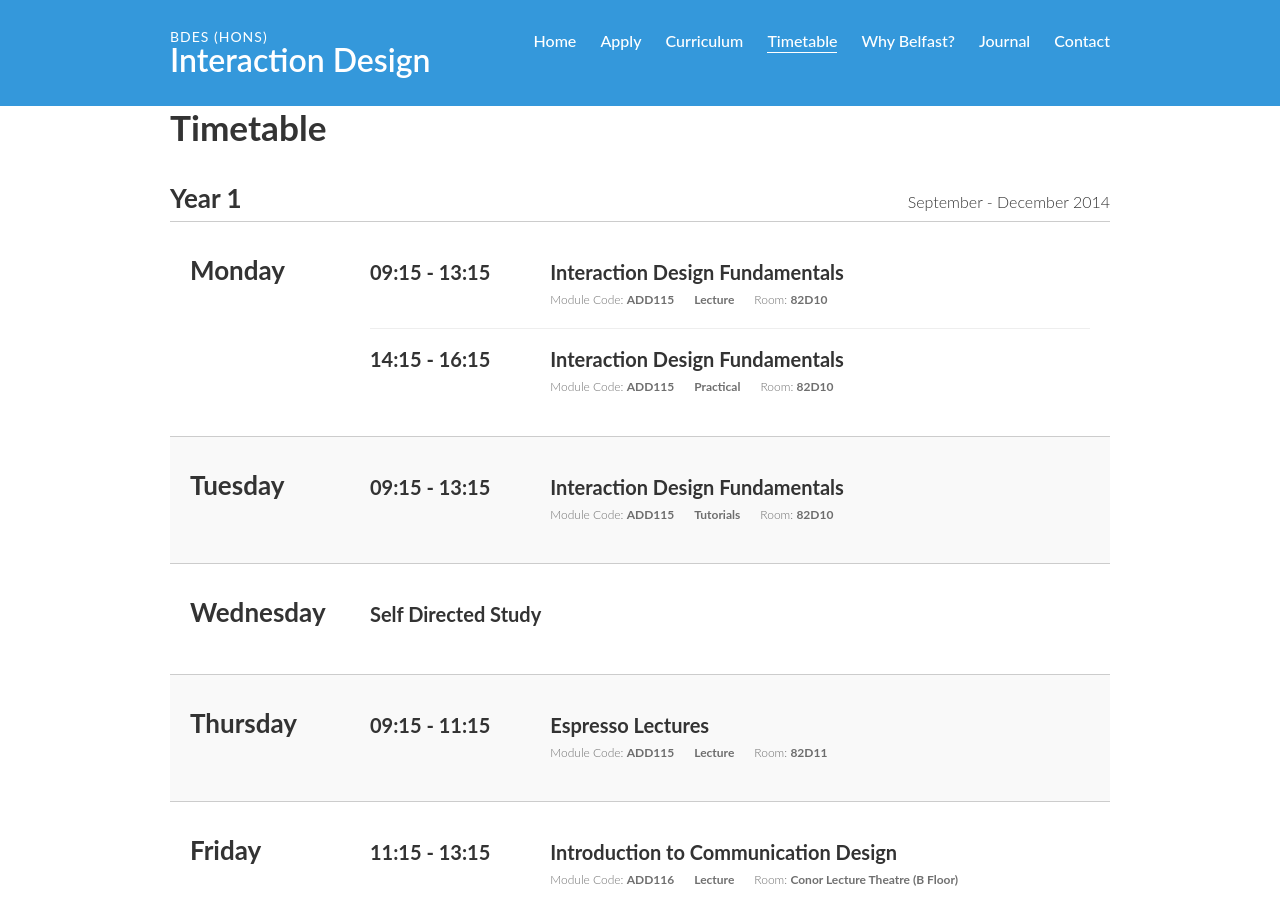
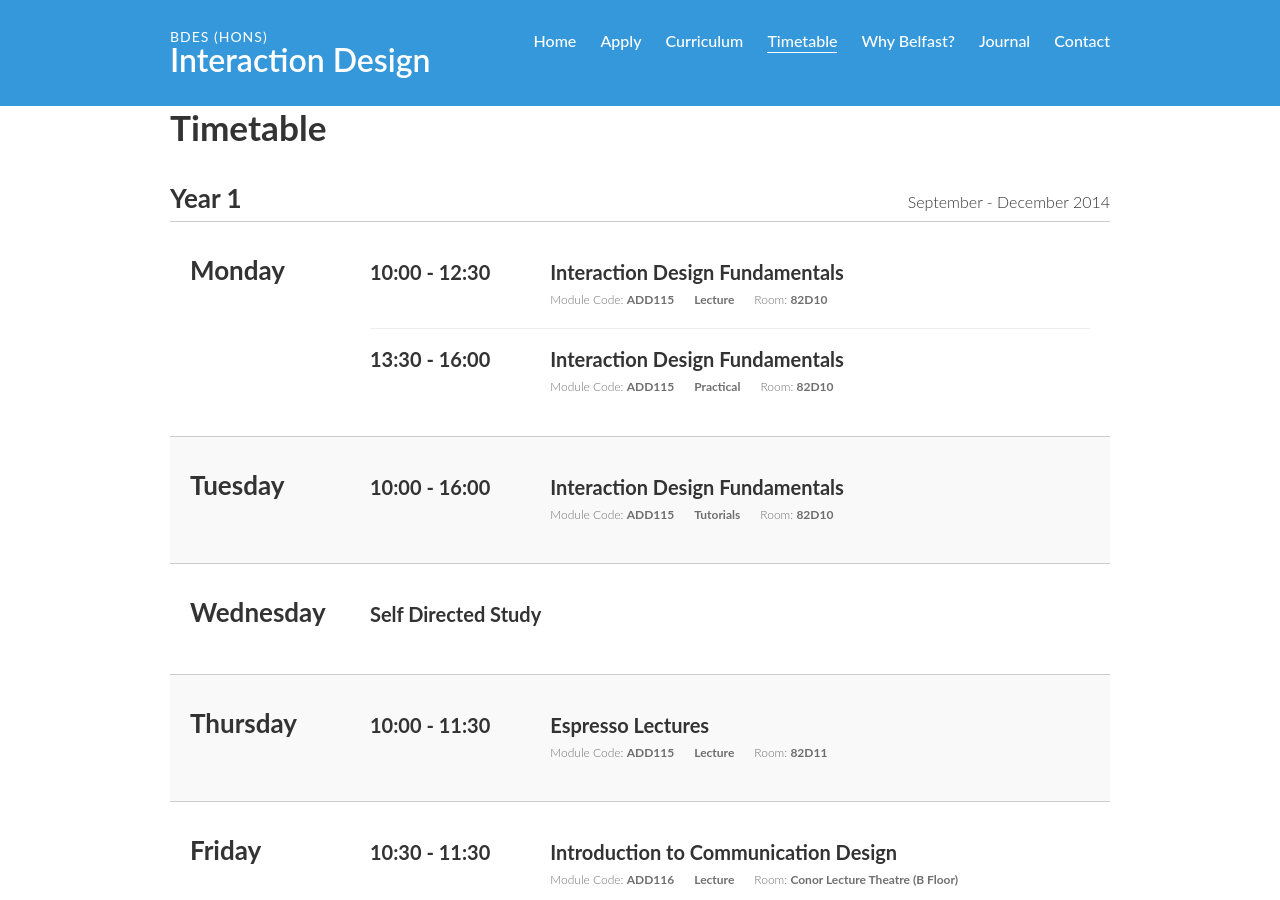
Before and after one commit to ixdbelfast/ixdbelfast.github.io, a Jekyll site: the page built from timetable.html, in a window 1280 px wide and 900 px high, scrolled down 460 px. Built offline with Jekyll 4.4.1, drawn with Linux system fonts in a browser that asks for light colours; some of the changed text lies outside the part shown.

Commit message:
Updated timetables

```diff
--- a/timetable.html
+++ b/timetable.html
@@ -21,7 +21,7 @@ permalink: /timetable/
 			<div class="class">
 
 				<div class="time">
-					<h3>09:15 - 13:15</h3>
+					<h3>10:00 - 12:30</h3>
 				</div>
 
 				<div class="class-details">
@@ -38,7 +38,7 @@ permalink: /timetable/
 			<div class="class no-border">
 
 				<div class="time">
-					<h3>14:15 - 16:15</h3>
+					<h3>13:30 - 16:00</h3>
 				</div>
 
 				<div class="class-details">
@@ -65,7 +65,7 @@ permalink: /timetable/
 			<div class="class no-border">
 
 				<div class="time">
-					<h3>09:15 - 13:15</h3>
+					<h3>10:00 - 16:00</h3>
 				</div>
 
 				<div class="class-details">
@@ -108,7 +108,7 @@ permalink: /timetable/
 			<div class="class no-border">
 
 				<div class="time">
-					<h3>09:15 - 11:15</h3>
+					<h3>10:00 - 11:30</h3>
 				</div>
 
 				<div class="class-details">
@@ -134,7 +134,7 @@ permalink: /timetable/
 			<div class="class">
 
 				<div class="time">
-					<h3>11:15 - 13:15</h3>
+					<h3>10:30 - 11:30</h3>
 				</div>
 
 				<div class="class-details">
@@ -163,7 +163,7 @@ permalink: /timetable/
 			<div class="class no-border">
 
 				<div class="time">
-					<h3>14:15 - 16:15</h3>
+					<h3>13:30 - 16:00</h3>
 				</div>
 
 				<div class="class-details">
```
Also changed, not shown: 1 other file.
